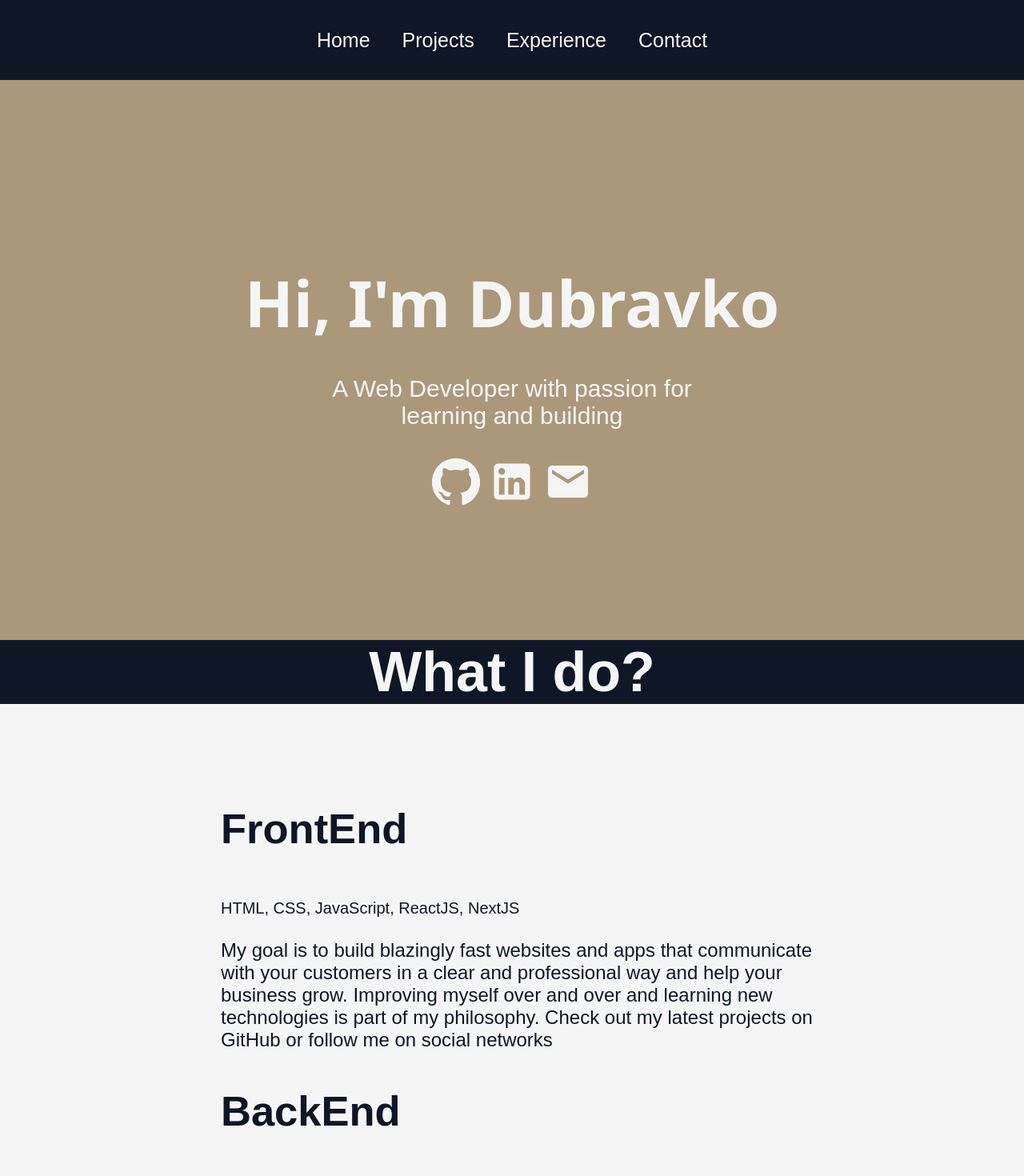
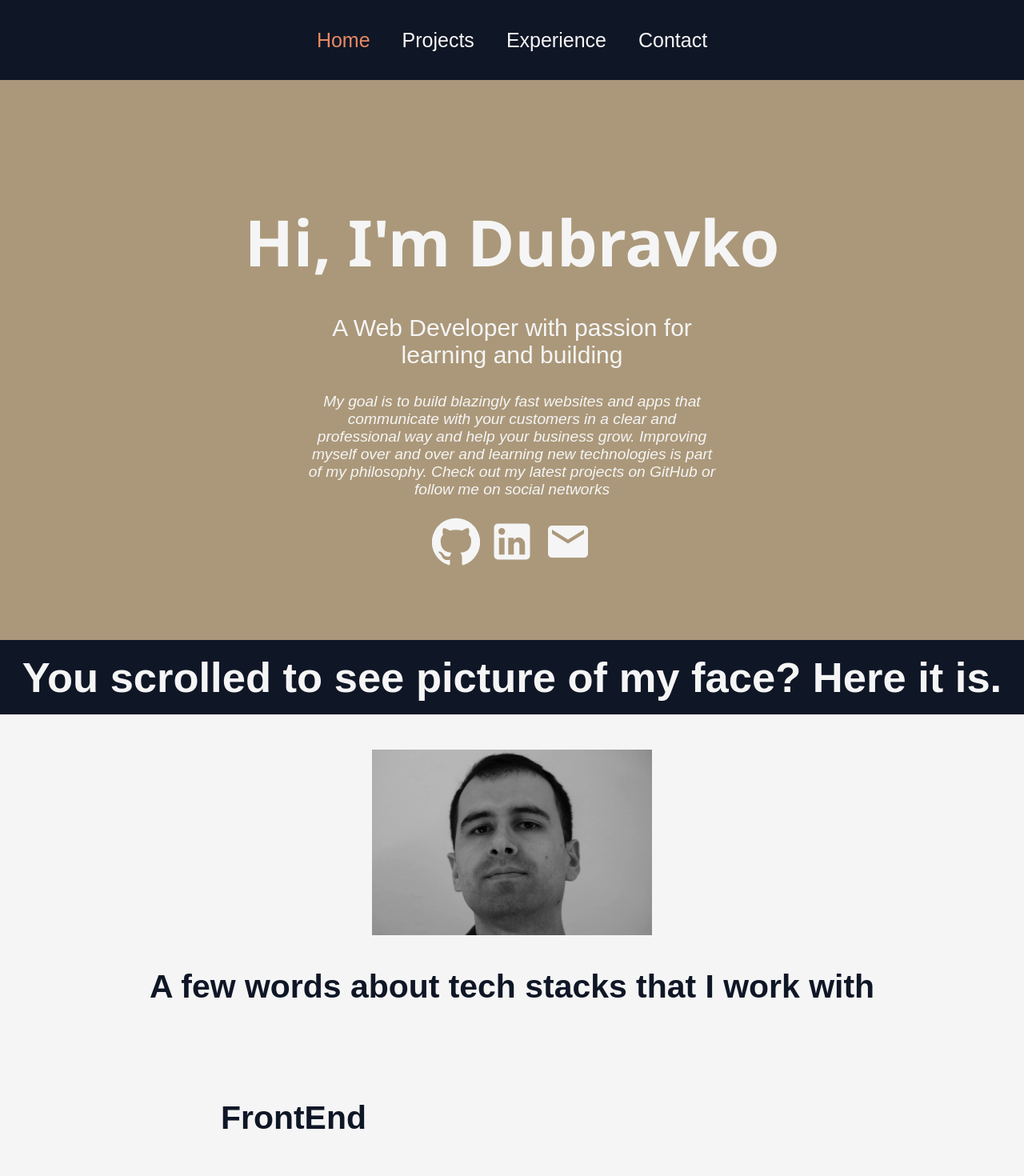
Before and after one commit to psychonautweb/React-Personal-Portfolio, a React (Create React App) app: page / in a window 1280 px wide. Shown: the top 1470 px of the page at 80% size. Built offline with nearby package versions, Linux system fonts and the light colour scheme.

Commit message:
made change to css contact form, active location logic, and home page

```diff
--- a/src/App.css
+++ b/src/App.css
@@ -14,5 +14,4 @@ body {
 
 .active {
   color: rgb(232, 137, 99) !important;
-  text-decoration: underline white !important;
 }
--- a/src/components/Navbar.jsx
+++ b/src/components/Navbar.jsx
@@ -5,12 +5,22 @@ import ReorderIcon from '@material-ui/icons/Reorder';
 
 const Navbar = () => {
   const [expandNavbar, setExpandNavbar] = useState(false);
+  const location = useLocation(); // get information on which route I'm in
+  useEffect(() => {
+    // 👇️ scroll to top on page load
+    window.scrollTo({ top: 0, left: 0, behavior: 'smooth' });
+    console.log('scroll');
 
-  const location = useLocation(); // get information on which route I'm in
+    if (expandNavbar) {
+      setExpandNavbar(false);
+      console.log('expandNavBar');
+    }
+  }, [location]);
 
-  useEffect(() => {
-    setExpandNavbar(false);
-  }, [location]); // run useEffect hook whenever the location changes - when you click hamburger menu link close it
+  // useEffect(() => {
+  //   setExpandNavbar(false);
+  //   console.log('expandNavBar');
+  // }, [location]); // run useEffect hook whenever the location changes - when you click hamburger menu link close it
 
   return (
     <div className="navbar" id={expandNavbar ? 'open' : 'close'}>
@@ -24,7 +34,11 @@ const Navbar = () => {
         </button>
       </div>
       <div className="links">
-        <Link to="/">Home</Link>
+        {location.pathname !== '/' ? (
+          <Link to="/">Home</Link>
+        ) : (
+          <NavLink to="/">Home</NavLink>
+        )}
         <NavLink to="/projects">Projects</NavLink>
         <NavLink to="/experience">Experience</NavLink>
         <NavLink to="/contact">Contact</NavLink>
--- a/src/pages/Experience.jsx
+++ b/src/pages/Experience.jsx
@@ -60,6 +60,7 @@ const Experience = () => {
         >
           <h3 className="vertical-timeline-element-title">NCR Corporation</h3>
           <p>Technical Support Representative</p>
+          <p>Aloha POS Software and Hardware Support</p>
         </VerticalTimelineElement>
         <VerticalTimelineElement
           className="vertical-timeline-element--education"
@@ -68,7 +69,8 @@ const Experience = () => {
           icon={<WorkIcon />}
         >
           <h3 className="vertical-timeline-element-title">IdeaCompiler</h3>
-          <p>Internship - Support role in FinTech project</p>
+          <p>Internship - Supporting role in FinTech project</p>
+          <p>Monitoring SQL Database, File and Data feeds</p>
         </VerticalTimelineElement>
       </VerticalTimeline>
     </div>
--- a/src/pages/Home.jsx
+++ b/src/pages/Home.jsx
@@ -4,6 +4,8 @@ import EmailIcon from '@material-ui/icons/Email';
 import GithubIcon from '@material-ui/icons/GitHub';
 import '../styles/Home.css';
 import Link from '@material-ui/core/Link';
+
+import Img1 from '../assets/profilePic1.webp';
 
 const Home = () => {
   return (
@@ -12,6 +14,15 @@ const Home = () => {
         <h2> Hi, I'm Dubravko </h2>
         <div className="prompt">
           <p>A Web Developer with passion for learning and building</p>
+          <p className="intro">
+            <i>
+              My goal is to build blazingly fast websites and apps that
+              communicate with your customers in a clear and professional way
+              and help your business grow. Improving myself over and over and
+              learning new technologies is part of my philosophy. Check out my
+              latest projects on GitHub or follow me on social networks
+            </i>
+          </p>
           <Link href="https://github.com/psychonautweb" target="_blank">
             <GithubIcon />
           </Link>
@@ -27,18 +38,15 @@ const Home = () => {
         </div>
       </div>
       <div className="skills">
-        <h1>What I do?</h1>
+        <h2>You scrolled to see picture of my face? Here it is.</h2>
+
+        <img width="350px" src={Img1} alt="/" />
+        <h3>A few words about tech stacks that I work with</h3>
+
         <ol className="list">
           <li className="item">
-            <h2>FrontEnd</h2>
-            <span>HTML, CSS, JavaScript, ReactJS, NextJS</span>
-            <p>
-              My goal is to build blazingly fast websites and apps that
-              communicate with your customers in a clear and professional way
-              and help your business grow. Improving myself over and over and
-              learning new technologies is part of my philosophy. Check out my
-              latest projects on GitHub or follow me on social networks
-            </p>
+            <h3>FrontEnd</h3>
+            <span>HTML, CSS / SCSS, JavaScript, ReactJS, NextJS</span>
           </li>
           <li className="item">
             <h2>BackEnd</h2>
--- a/src/styles/Contact.css
+++ b/src/styles/Contact.css
@@ -6,7 +6,7 @@
     justify-content: center;
     align-items: center;
     text-align: center;
-    background-color: #AB987A;
+    background-color: #f5f5f5;
     /*21325e*/
 }
 
@@ -25,9 +25,15 @@ form {
     flex-direction: column;
 }
 
-.formElement input,
-.formElement input:focus {
-    background-color: #efefef;
+.formElement input {
+    background-color: #f5f5f5;
+
+    border: 1px solid #e2e1e1;
+}
+
+.formElement input:focus,
+textarea:focus {
+    outline: #ede88a solid 1px;
 }
 
 .formElement label {
@@ -38,5 +44,7 @@ textarea {
     height: 120px;
     resize: none;
     padding-top: 15px;
-    background-color: #efefef;
+    background-color: #f5f5f5;
+
+    border: 1px solid #e2e1e1;
 }
--- a/src/styles/Home.css
+++ b/src/styles/Home.css
@@ -25,6 +25,10 @@
     height: 50px;
 }
 
+.intro {
+    font-size: 1.2rem;
+}
+
 .about .prompt {
     width: 40%;
     font-size: 30px;
@@ -45,8 +49,10 @@
     align-items: center;
 }
 
-.skills h1 {
+.skills h2 {
     margin-top: 0;
+    padding: 1rem;
+
 
     background-color: #0f1626;
     color: #f5f5f5;
@@ -67,7 +73,7 @@
     font-size: 20px;
 }
 
-@media only screen and (max-width: 600px) {
+@media only screen and (max-width: 660px) {
     .about h2 {
         font-size: 40px;
     }
--- a/src/styles/Navbar.css
+++ b/src/styles/Navbar.css
@@ -1,4 +1,8 @@
 .navbar {
+    position: sticky;
+    top: 0;
+    z-index: 9999;
+
     width: 100%;
     height: 100px;
     background: #0f1626;
```
Also changed, not shown: src/assets/profilePic1.webp (added).
